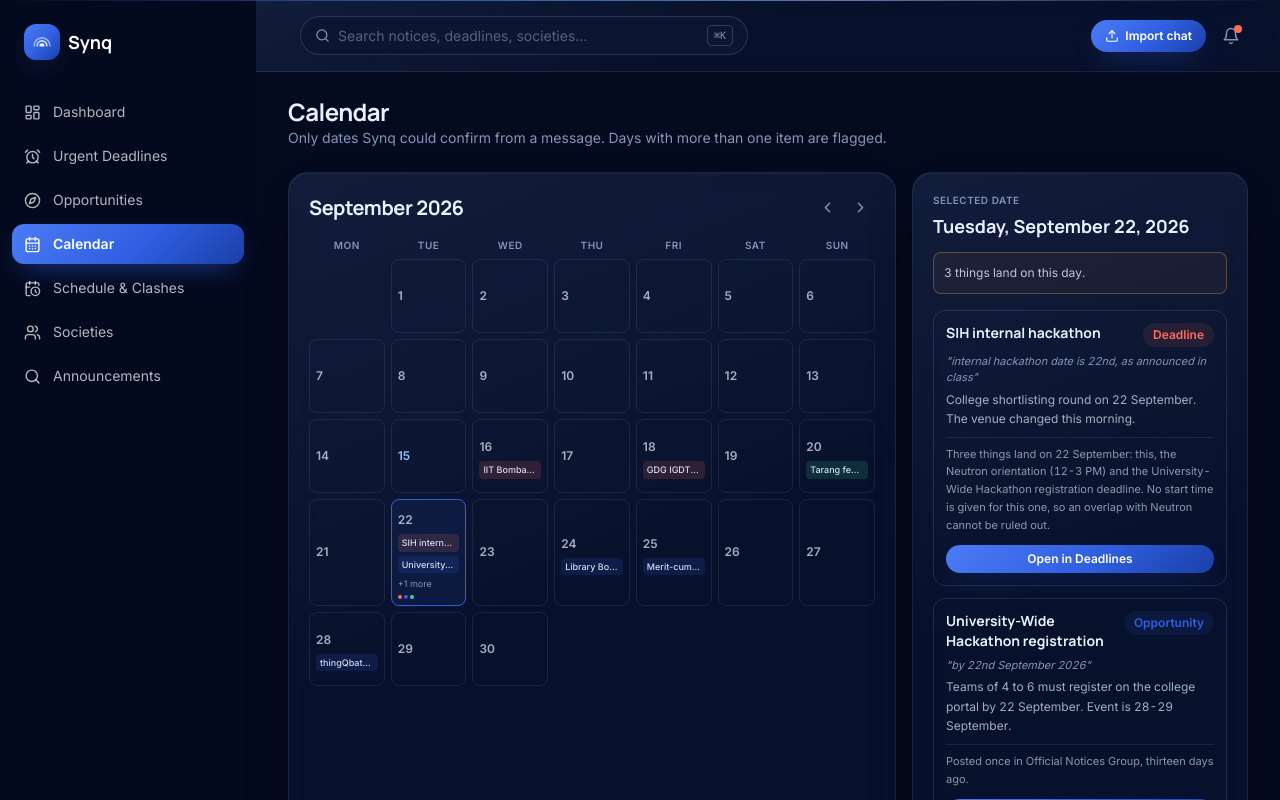
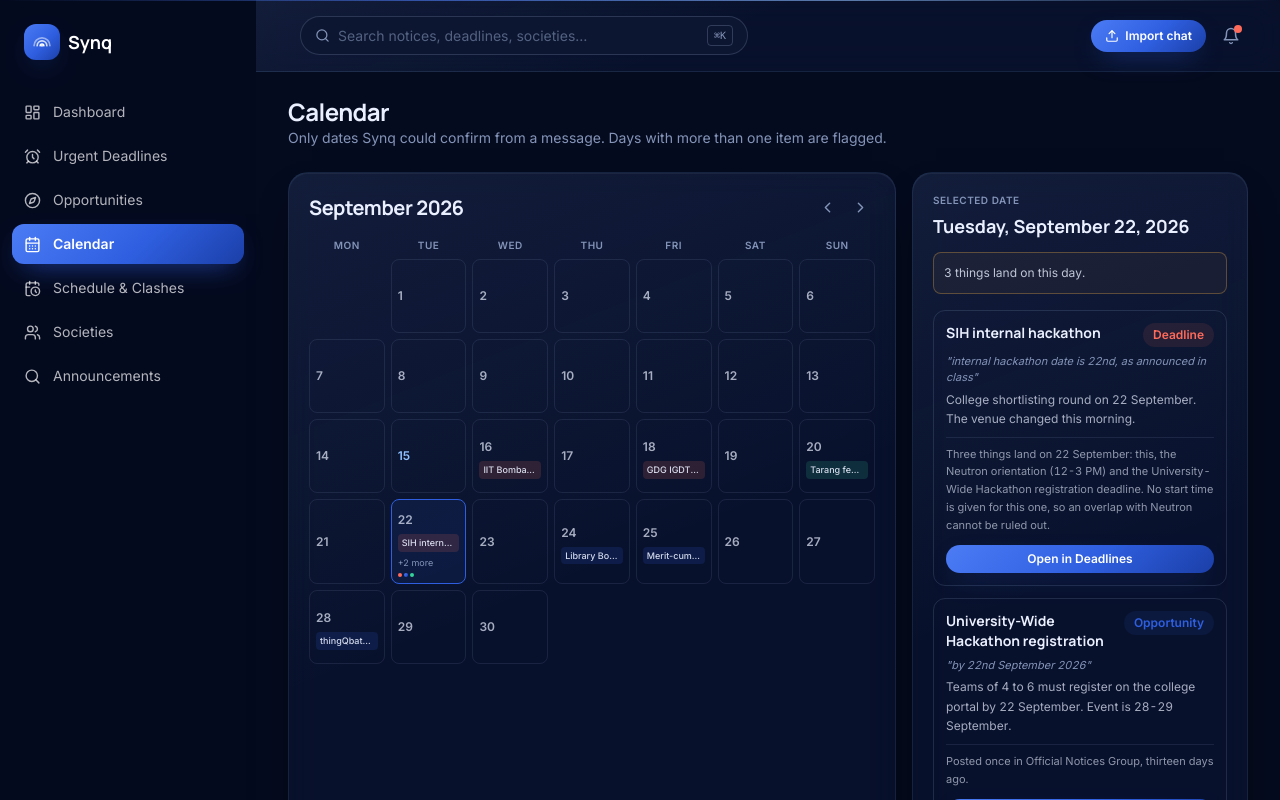
Before and after one commit to 1kanishka10/4Sight.synq, a React (Vite) app: page / in a window 1280 px wide. Both pictures are taken after a click on the button "Calendar". Shown: the top 800 px of the page. Built offline with nearby package versions, Linux system fonts and the light colour scheme.

Commit message:
Update CalendarSection.jsx

```diff
--- a/src/sections/CalendarSection.jsx
+++ b/src/sections/CalendarSection.jsx
@@ -178,7 +178,7 @@ export function CalendarSection({ onNavigate }) {
                   </span>
 
                   <div className="mt-1 flex flex-col gap-1">
-                    {items.slice(0, 2).map((e) => (
+                    {items.slice(0, 1).map((e) => (
                       <span
                         key={e.id}
                         className={`truncate rounded px-1 py-0.5 text-[9px] font-medium text-ink/90 ${CHIP[e.tone]}`}
@@ -186,8 +186,8 @@ export function CalendarSection({ onNavigate }) {
                         {e.title}
                       </span>
                     ))}
-                    {items.length > 2 && (
-                      <span className="text-[9px] text-slate">+{items.length - 2} more</span>
+                    {items.length > 1 && (
+                      <span className="text-[9px] text-slate">+{items.length - 1} more</span>
                     )}
                   </div>
 
```
